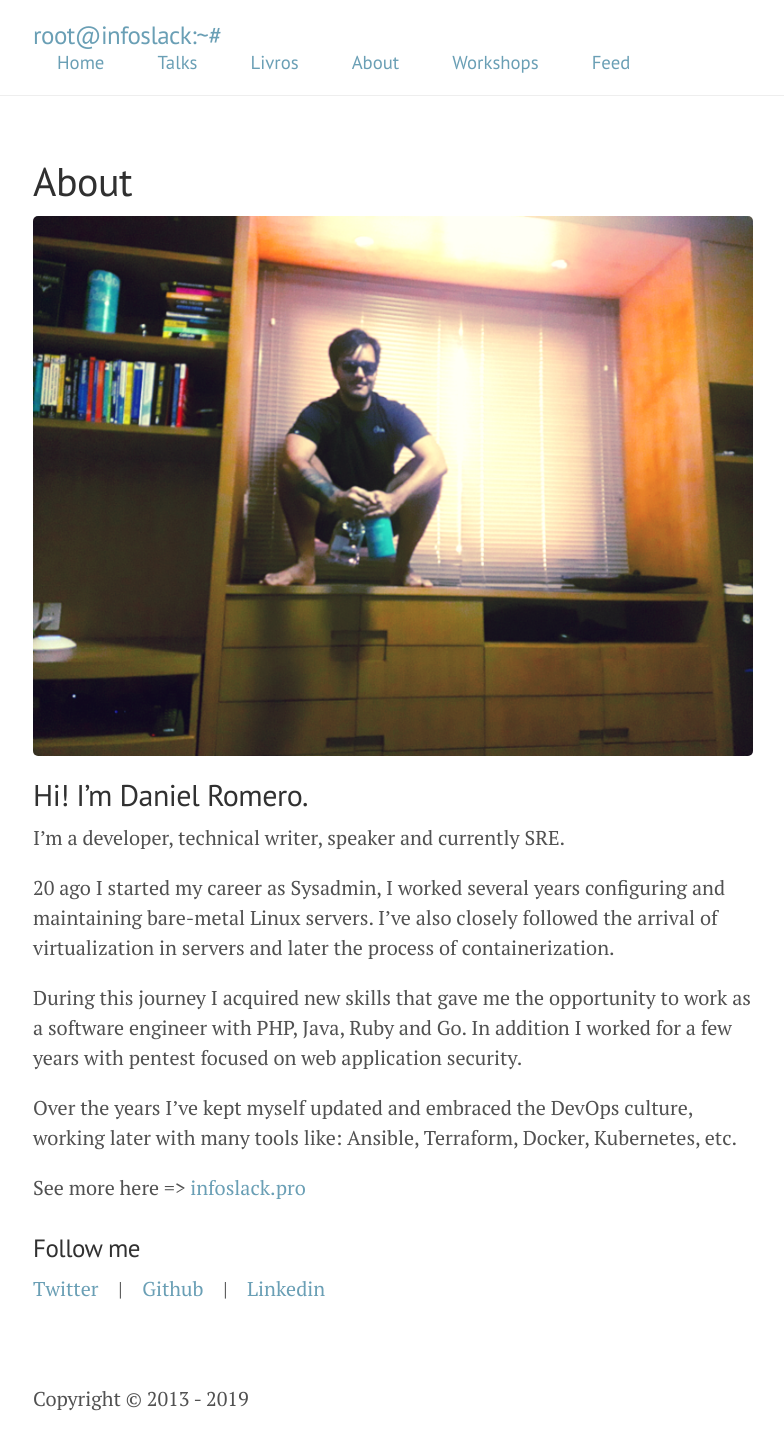
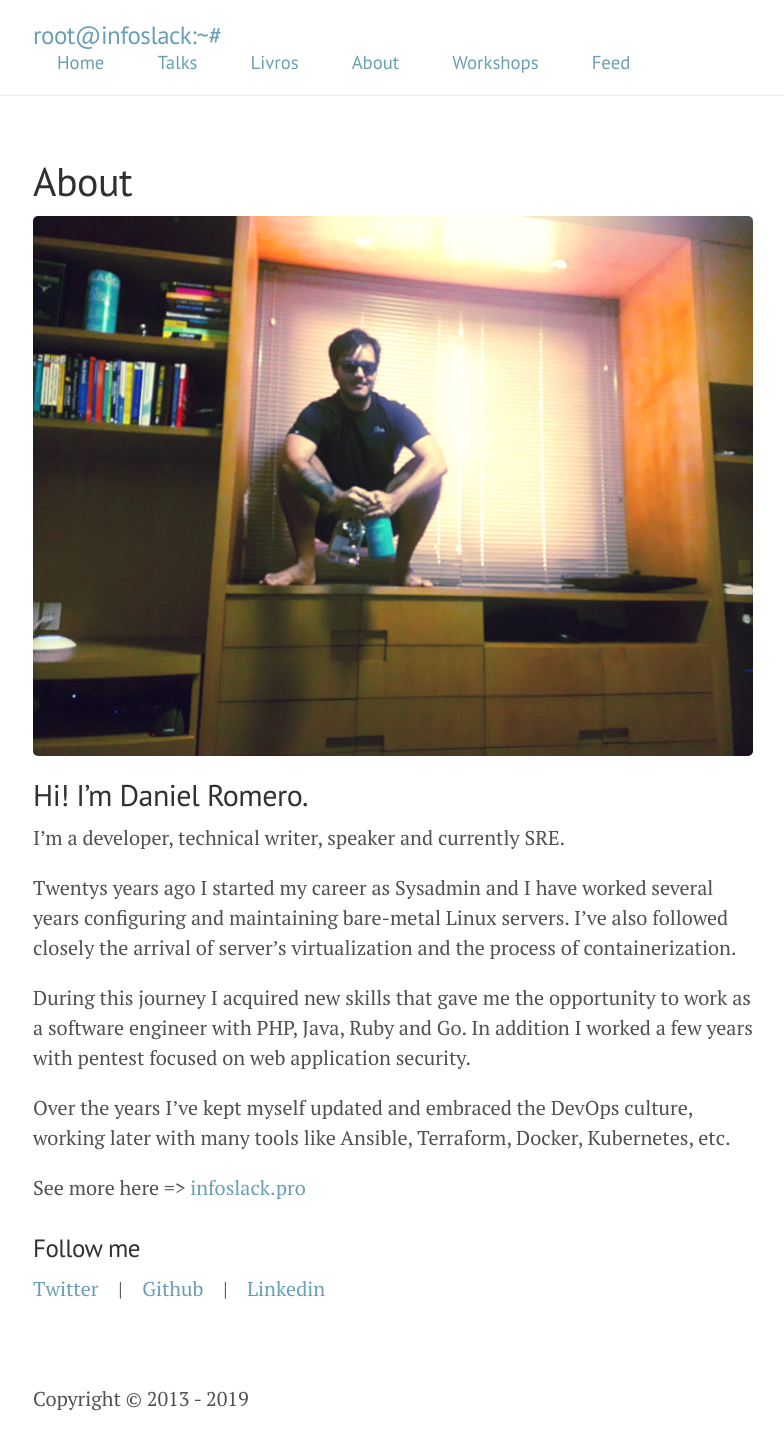
Before and after one commit to infoslack/infoslack-blog, a Jekyll site: the page built from about/index.md, in a window 1280 px wide. Shown: the whole page, without its empty margins (247-1031 px from the left). Built offline with Jekyll 4.4.1, drawn with Linux system fonts in a browser that asks for light colours.

Commit message:
Minor update #about

```diff
--- a/about/index.md
+++ b/about/index.md
@@ -10,12 +10,11 @@ keywords: infoslack, linux, software, developer, engineer, sre, devops, docker,
 
 I'm a developer, technical writer, speaker and currently SRE.
 
-20 ago I started my career as Sysadmin, I worked several years configuring and maintaining bare-metal Linux servers.
-I've also closely followed the arrival of virtualization in servers and later the process of containerization.
+Twentys years ago I started my career as Sysadmin and I have worked several years configuring and maintaining bare-metal Linux servers. I’ve also  followed closely the arrival of server’s virtualization and the process of containerization.
 
-During this journey I acquired new skills that gave me the opportunity to work as a software engineer with PHP, Java, Ruby and Go. In addition I worked for a few years with pentest focused on web application security.
+During this journey I acquired new skills that gave me the opportunity to work as a software engineer with PHP, Java, Ruby and Go. In addition I worked a few years with pentest focused on web application security.
 
-Over the years I've kept myself updated and embraced the DevOps culture, working later with many tools like: Ansible, Terraform, Docker, Kubernetes, etc.
+Over the years I’ve kept myself updated and embraced the DevOps culture, working later with many tools like Ansible, Terraform, Docker, Kubernetes, etc.
 
 See more here => [infoslack.pro](http://infoslack.pro)
 
```
